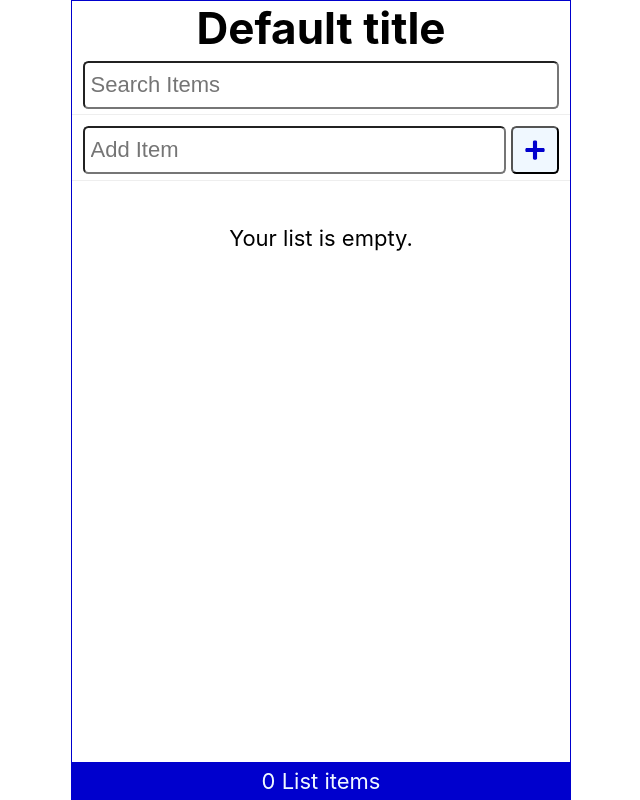
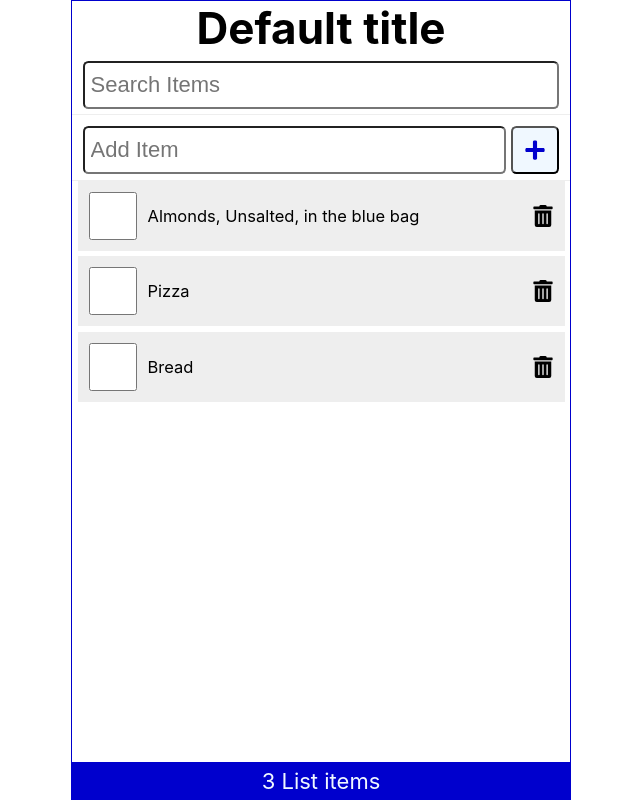
Before and after one commit to manasvi-tech/react-project, a React (Create React App) app: page / in a window 1280 px wide. Shown: the whole page, without its empty margins (319-959 px from the left). Built offline with nearby package versions, Linux system fonts and the light colour scheme; data requests are answered from the project's data file; the HTML template or start-up script is replaced by a standard one.

Commit message:
Fetch data from API and handle possible error

```diff
--- a/src/App.js
+++ b/src/App.js
@@ -9,17 +9,37 @@
 
   const API_URL='http://localhost:3500/items'
 
-const [items, setItems] = useState(
-  JSON.parse(localStorage.getItem('shoppinglist')) ?? []
-); //"??" uses the value next to it when the value before it becomes null otherwise gets items from the local storage
-
+const [items, setItems] = useState([]);
   const[newItem,setNewItem] = useState('')
 
   const[search,setSearch] = useState('') //empty Strings
+  const [fetchError,setFetchError] = useState(null);
+  const [isLoading, setIsLoading] = useState(true);
 
   useEffect(()=>{
-    localStorage.setItem('shoppinglist', JSON.stringify(items));
-  },[items])
+
+    const fetchItems = async () =>{
+      try{
+        const response = await fetch(API_URL);
+        if(!response.ok) throw Error ("Did not recieve expected data")
+        const listItems = await response.json();
+
+        setItems(listItems)
+        setFetchError(null)
+      } catch (err){
+
+        setFetchError(err.message)
+      } finally{
+        setIsLoading(false);
+      }
+
+    }
+    setTimeout(() => {
+      (async () => await fetchItems())(); /* This is an asynchronous arrow function. The async keyword indicates that the function will contain asynchronous operations, and the await fetchItems() part means that the function will wait for the completion of the asynchronous fetchItems function. */
+    },2000)
+
+
+  },[])
 
 
   const addItem = (item) =>{
@@ -50,19 +70,23 @@
     <div className="App">
       <Header />
       <SearchItem
-      search={search}
-      setSearch={setSearch}>
+        search={search}
+        setSearch={setSearch}>
 
       </SearchItem>
       <AddItem
         newItem={newItem}
         setNewItem={setNewItem}
         handleSubmit={handleSubmit}
-        />
-      <Content items={items.filter(item => ((item.item).toLowerCase()).includes(
-        search.toLowerCase()))}
-      handleCheck={handleCheck}
-      handleDelete={handleDelete}/>
+      />
+        <main>
+          {isLoading && <p> Loading Items..</p>}
+          {fetchError && <p style={{color: 'red'}}>{`Error : ${fetchError}`}</p>}
+          {!fetchError && !isLoading && <Content items={items.filter(item => ((item.item).toLowerCase()).includes(
+          search.toLowerCase()))}
+          handleCheck={handleCheck}
+          handleDelete={handleDelete}/>}
+      </main>
       <Footer length={items.length}/>
     </div>
 
--- a/src/Content.js
+++ b/src/Content.js
@@ -7,7 +7,7 @@
 
 
     return (
-        <main>
+        <>
             {items.length ? (
                 <ItemList
                 items={items}
@@ -17,7 +17,7 @@
             ) : (
                 <p style={{ marginTop: '2rem' }}>Your list is empty.</p>
             )}
-        </main>
+        </>
     )
 }
 
```
